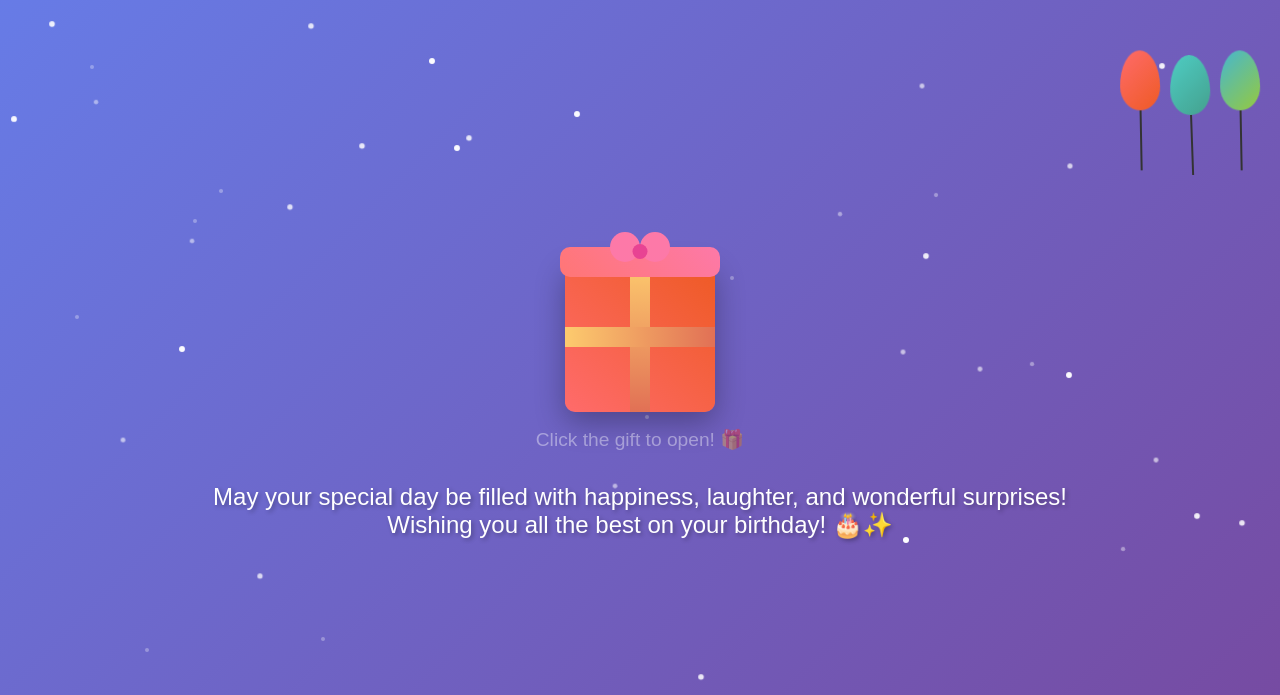
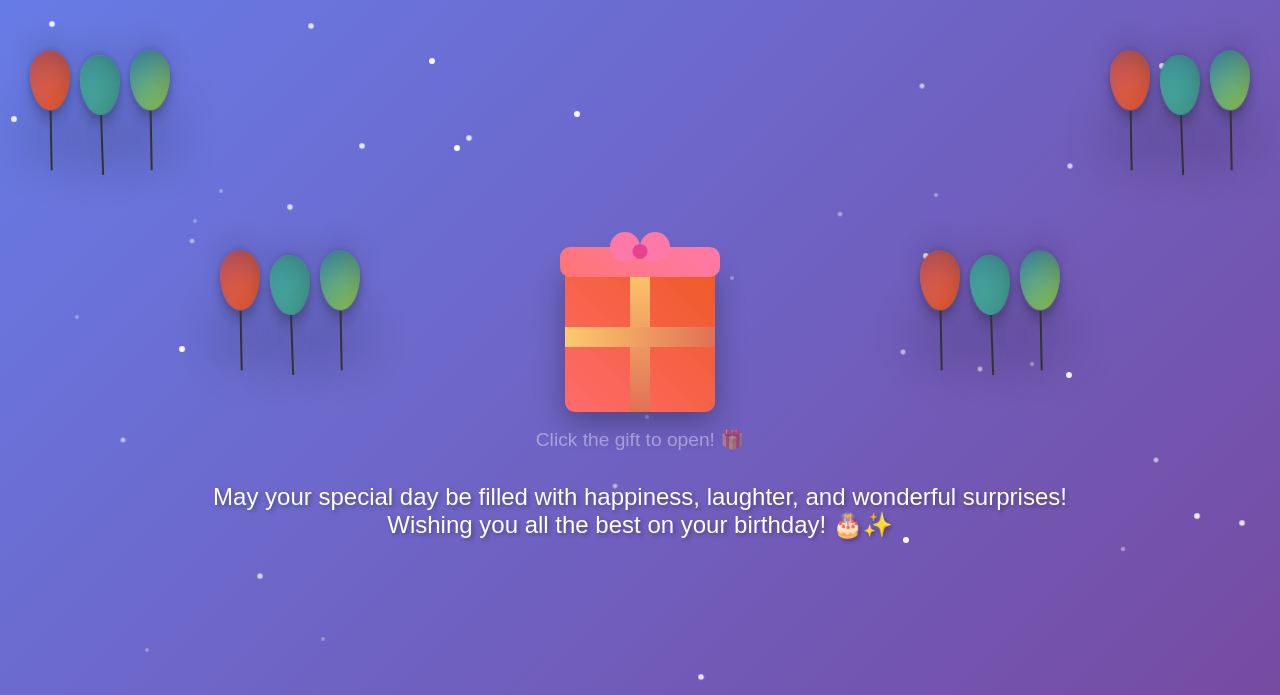
Before and after one commit to MelnychenkoJenny/happy_birthday, a website: page index.html in a window 1280 px wide. Shown: the part 105-800 px from the top of the page. Drawn offline with Linux system fonts and the light colour scheme.

Commit message:
Add box shadows

```diff
--- a/index.html
+++ b/index.html
@@ -306,7 +306,7 @@
     }
 
     .hide {
-     display: none;
+      display: none;
     }
 
     @keyframes confetti-fall {
@@ -348,17 +348,39 @@
     .balloons {
       position: absolute;
       top: 160px;
-      right: 20px;
+      right: 30px;
       display: flex;
       gap: 10px;
 
       z-index: 10;
     }
 
+    .balloons2 {
+      top: 160px;
+      left: 30px;
+    }
+
+    .balloons3 {
+      top: 360px;
+      left: 220px;
+    }
+
+    .balloons4 {
+      top: 360px;
+      right: 220px;
+    }
+
     .balloon {
+      box-shadow: rgba(0, 0, 0, 0.25) 0px 54px 55px,
+        rgba(0, 0, 0, 0.12) 0px -12px 30px,
+        rgba(0, 0, 0, 0.12) 0px 4px 6px,
+        rgba(0, 0, 0, 0.17) 0px 12px 13px,
+        rgba(0, 0, 0, 0.09) 0px -3px 5px,
+        rgba(50, 50, 93, 0.25) 0px 30px 60px -12px inset,
+        rgba(0, 0, 0, 0.3) 0px 18px 36px -18px inset;
       width: 40px;
       height: 60px;
-      border-radius: 50% 50% 50% 50% / 60% 60% 40% 40%;
+      border-radius: 50% 50% 50% 50% / 40% 40% 60% 60%;
       position: relative;
       animation: balloon-float 3s ease-in-out infinite;
     }
@@ -439,6 +461,24 @@
 
   <div class="container">
     <div class="balloons">
+      <div class="balloon"></div>
+      <div class="balloon"></div>
+      <div class="balloon"></div>
+    </div>
+
+    <div class="balloons balloons2">
+      <div class="balloon"></div>
+      <div class="balloon"></div>
+      <div class="balloon"></div>
+    </div>
+
+    <div class="balloons balloons3">
+      <div class="balloon"></div>
+      <div class="balloon"></div>
+      <div class="balloon"></div>
+    </div>
+
+    <div class="balloons balloons4">
       <div class="balloon"></div>
       <div class="balloon"></div>
       <div class="balloon"></div>
```
